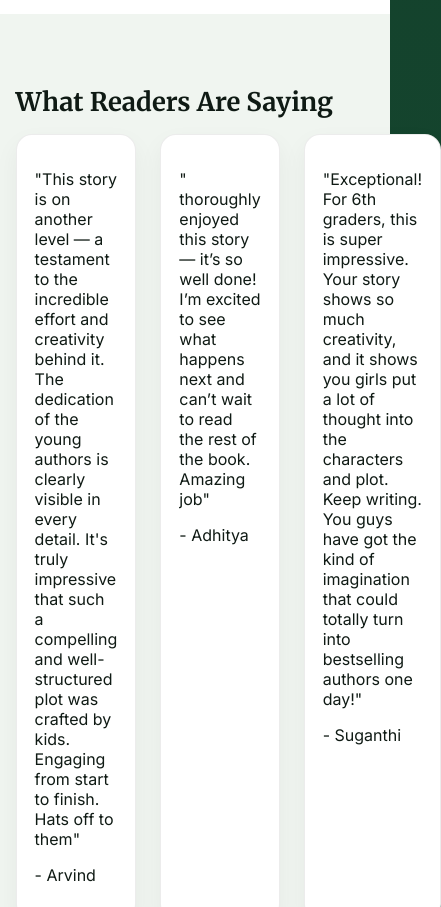
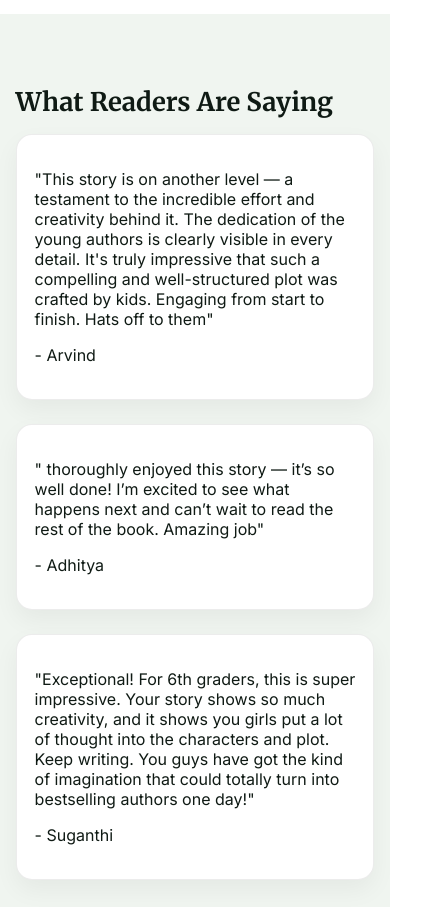
Before and after one commit to healabbyandtherelics/healabbyandtherelics, a plain HTML site: page index.html in a window 390 px wide. Shown: the part 3300-4207 px from the top of the page, 441 px wide, since content can reach past the window. Drawn offline with Linux system fonts and the light colour scheme.

Commit message:
Add files via upload

```diff
--- a/index.html
+++ b/index.html
@@ -434,7 +434,12 @@
 }
 
 
-
+    /* Mobile adjustments for the Reviews section */
+    @media (max-width: 768px) {
+      .grid-3 {
+        grid-template-columns: 1fr; /* Stacks reviews vertically on mobile */
+      }
+    }
 
 
   </style>
```
